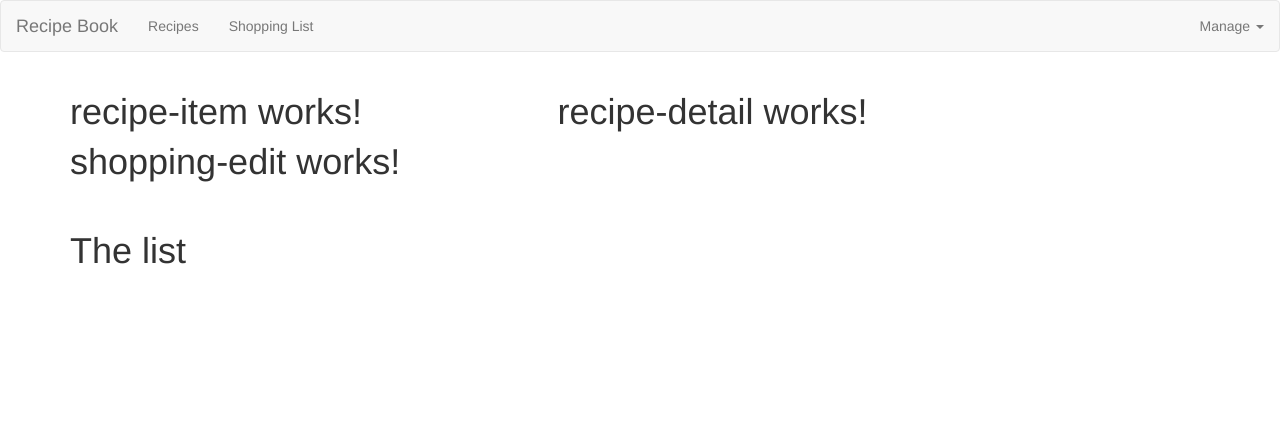
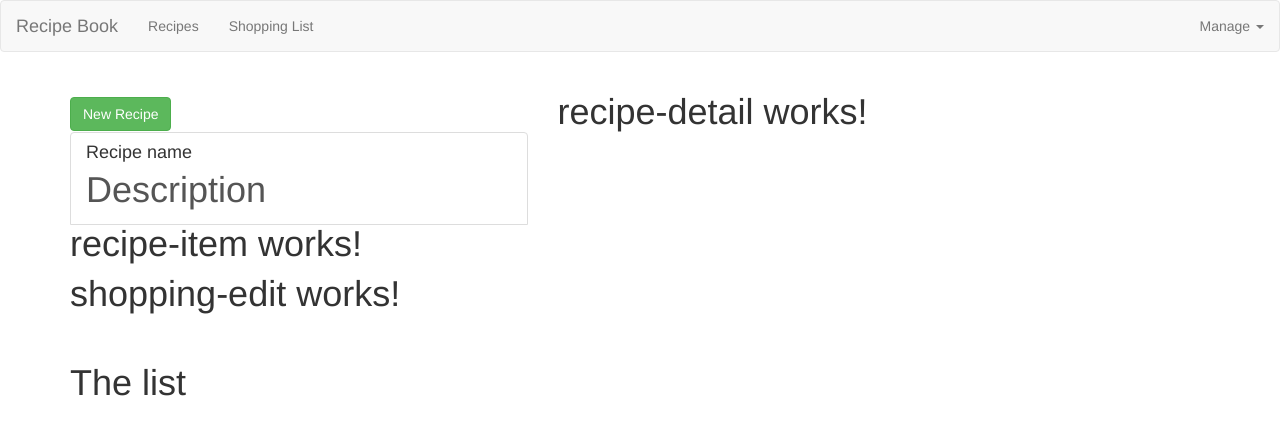
Before and after one commit to miguelReyesC-zz/Angular-6-Course-Project, an Angular app: page / in a window 1280 px wide. Shown: the top 434 px of the page. Built offline with nearby package versions, Linux system fonts and the light colour scheme.

Commit message:
Adding Content to the Recipes Components

```diff
--- a/src/app/recipes/recipe-list/recipe-list.component.html
+++ b/src/app/recipes/recipe-list/recipe-list.component.html
@@ -1 +1,19 @@
-<app-recipe-item></app-recipe-item>
+<div class="row">
+  <div class="col-xs-12">
+    <button class="btn btn-success">New Recipe</button>
+  </div>
+</div>
+<div class="row">
+  <div class="col-xs-12">
+    <a href="#" class="list-group-item clearfix">
+      <div class="pull-left">
+        <h4 class="list-group-item-heading">Recipe name</h4>
+        <p class="list-group-item-text">Description</p>
+      </div>
+      <span class="pull-right">
+        <img src="" alt="" class="img-responsive" style="max-height:50px;">
+      </span>
+    </a>
+    <app-recipe-item></app-recipe-item>
+  </div>
+</div>
```
